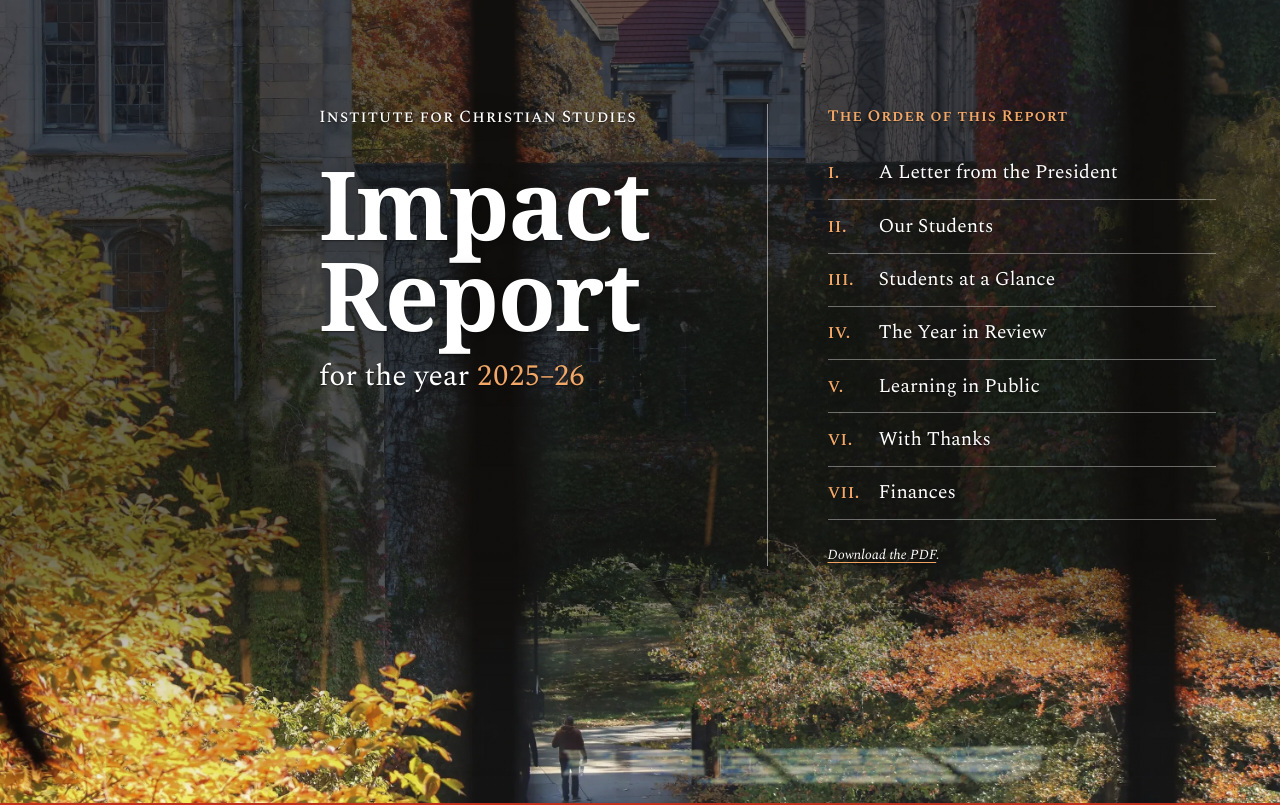
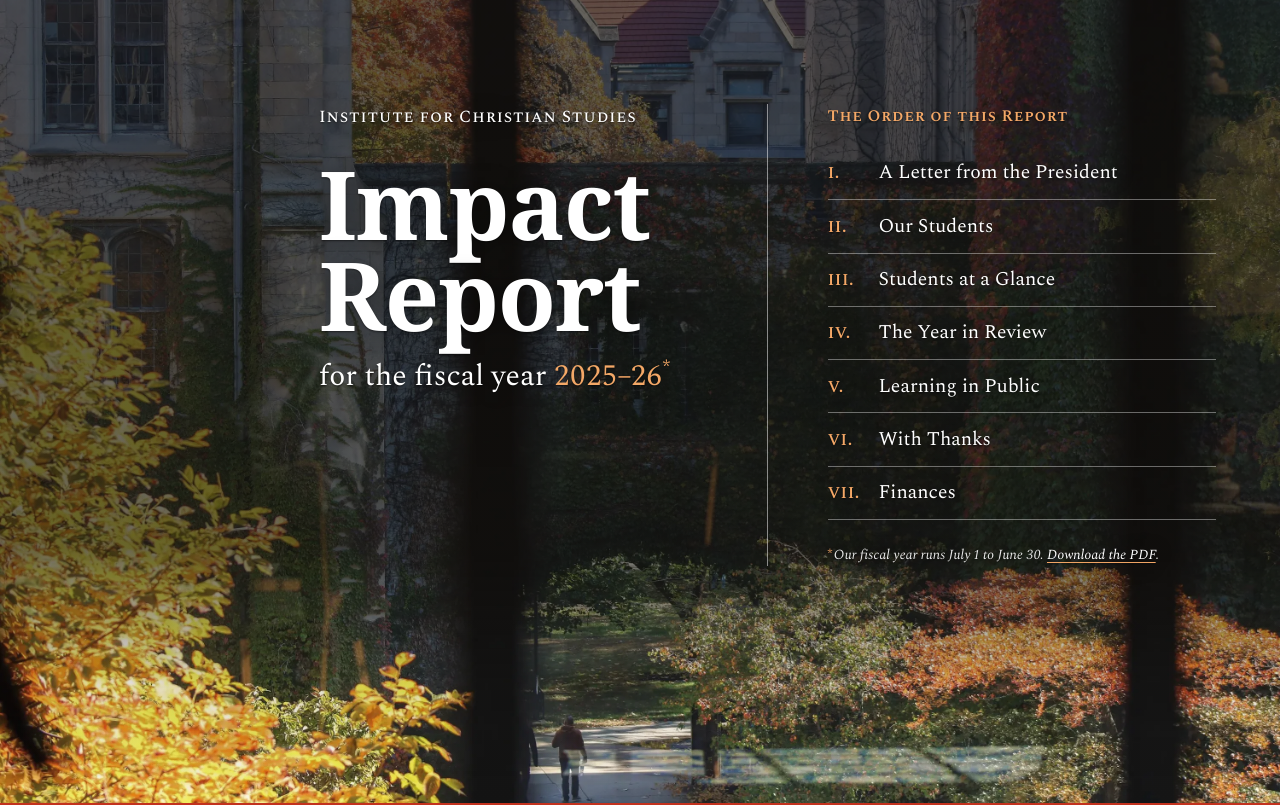
Before and after one commit to ics-communications/ics-site, a plain HTML site: page impact-report-2025-26/index.html in a window 1280 px wide. Shown: the top 805 px of the page. Drawn offline with Linux system fonts and the light colour scheme; a web font is replaced by a local one.

Commit message:
Impact report cover: say 'for the fiscal year 2025–26*' with a footnote that the fiscal year runs July 1 to June 30
The asterisk is set in the cover's leaf amber; the note sits in the small italic line under the contents
(web and PDF). The year stays on one line on phones. PDF rebuilt (download links re-stamped).

Co-Authored-By: Claude Opus 5.5 <noreply@anthropic.com>

```diff
--- a/impact-report-2025-26/index.html
+++ b/impact-report-2025-26/index.html
@@ -102,6 +102,9 @@
   .cover .who { font-size: 1rem; }
   .cover h1 { font-weight: 800; font-size: clamp(3.4rem, 9vw, 5.6rem); line-height: .95; letter-spacing: -.015em; margin: 1.6rem 0 .8rem; }
   .cover .year { font-size: 1.75rem; }
+  .cover .year .r { white-space: nowrap; }
+  .cover .fn { font-style: normal; margin-right: .1em; }
+  .cover .year .fn { margin: 0 0 0 .04em; font-size: .7em; vertical-align: .45em; line-height: 0; }
   .cover .motto { font-size: 1.15rem; font-style: italic; line-height: 1.4; margin-top: 3rem; }
   .cover .motto .r { font-style: normal; font-size: 1.6rem; margin-right: .3rem; }
   .cover .rule { background: rgb(255 255 255 / .5); }
@@ -568,7 +571,7 @@
       <li><a href="#thanks"><span class="n">vi.</span>With Thanks</a></li>
       <li><a href="#finances"><span class="n">vii.</span>Finances</a></li>
     </ol></div>
-    <a class="pdf" href="ICS-Impact-Report-2025-26.pdf?v=695c91f5">Download the PDF</a>
+    <a class="pdf" href="ICS-Impact-Report-2025-26.pdf?v=9f5a3894">Download the PDF</a>
   </nav>
 
   <main id="main">
@@ -578,7 +581,7 @@
       <div class="titleblock">
         <div class="sc who">Institute for Christian Studies</div>
         <h1>Impact Report</h1>
-        <div class="year">for the year <span class="r">2025–26</span></div>
+        <div class="year">for the fiscal year <span class="r">2025–26<span class="fn" aria-hidden="true">*</span></span></div>
       </div>
       <div class="rule" aria-hidden="true"></div>
       <div class="order">
@@ -592,7 +595,7 @@
           <li><a href="#thanks"><span class="n">vi.</span><span class="t">With Thanks</span><span class="pg"></span></a></li>
           <li><a href="#finances"><span class="n">vii.</span><span class="t">Finances</span><span class="pg"></span></a></li>
         </ol>
-        <p class="fine"><span class="screen-only"><a href="ICS-Impact-Report-2025-26.pdf?v=695c91f5">Download the PDF</a>.</span></p>
+        <p class="fine"><span class="r fn" aria-hidden="true">*</span>Our fiscal year runs July 1 to June 30.<span class="screen-only"> <a href="ICS-Impact-Report-2025-26.pdf?v=9f5a3894">Download the PDF</a>.</span></p>
       </div>
       <div class="foot-rule" aria-hidden="true"></div>
     </section>
```
Also changed, not shown: 1 other file.
